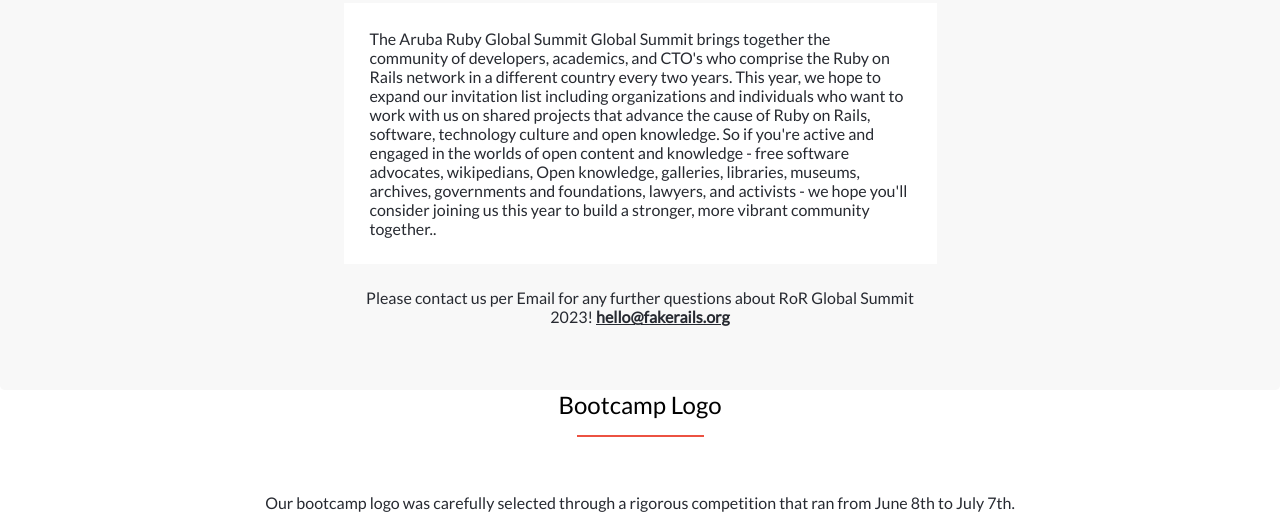
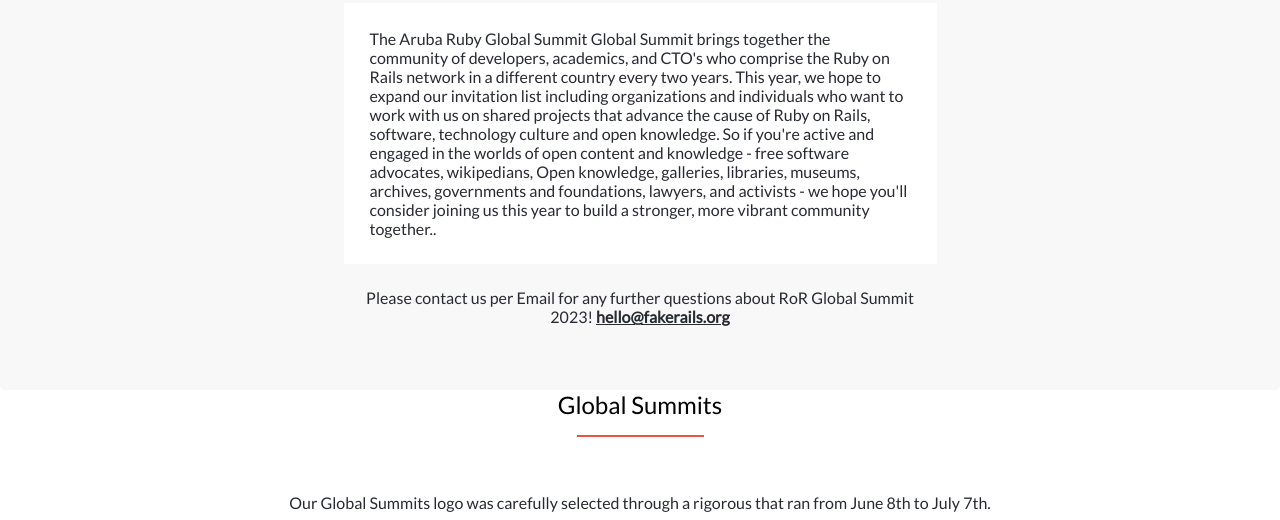
Before and after one commit to hafedEfheij/conference, a website: page about.html in a window 1280 px wide. Shown: the part 432-952 px from the top of the page. Drawn offline with nearby package versions, Linux system fonts and the light colour scheme; a web font is replaced by a local one.

Commit message:
update about file

```diff
--- a/about.html
+++ b/about.html
@@ -159,15 +159,15 @@
       <section class="featured-speakers bg-white">
         <div class="row mb-3">
           <div class="col-12 text-center">
-            <h3 class="section-title">Bootcamp Logo</h3>
+            <h3 class="section-title">Global Summits</h3>
             <hr class="hr-title" />
           </div>
         </div>
         <div class="row p-4">
           <div class="col-12 text-center">
             <p>
-              Our bootcamp logo was carefully selected through a rigorous
-              competition that ran from June 8th to July 7th.
+              Our Global Summits logo was carefully selected through a rigorous
+              that ran from June 8th to July 7th.
             </p>
           </div>
           <div class="col-12 text-center mt-4">
```
